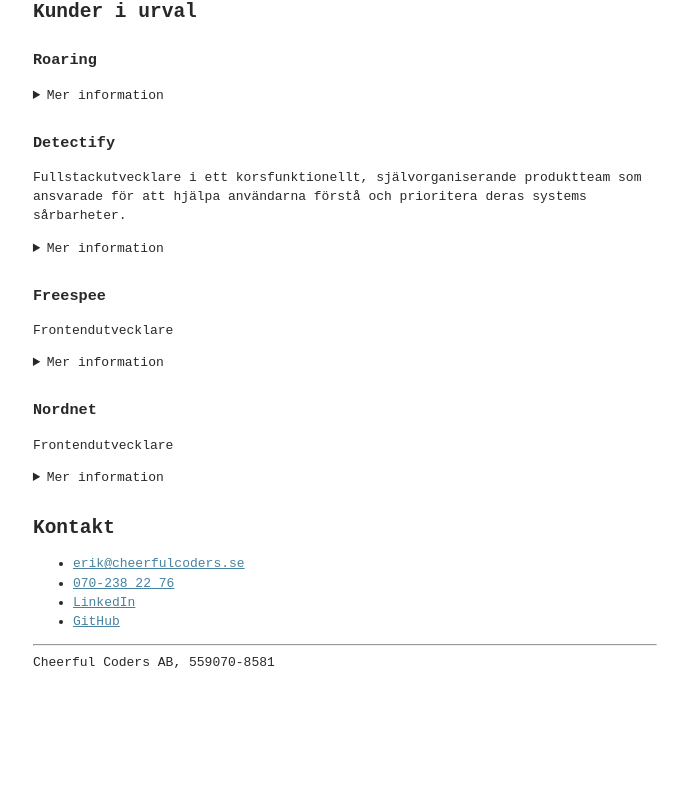
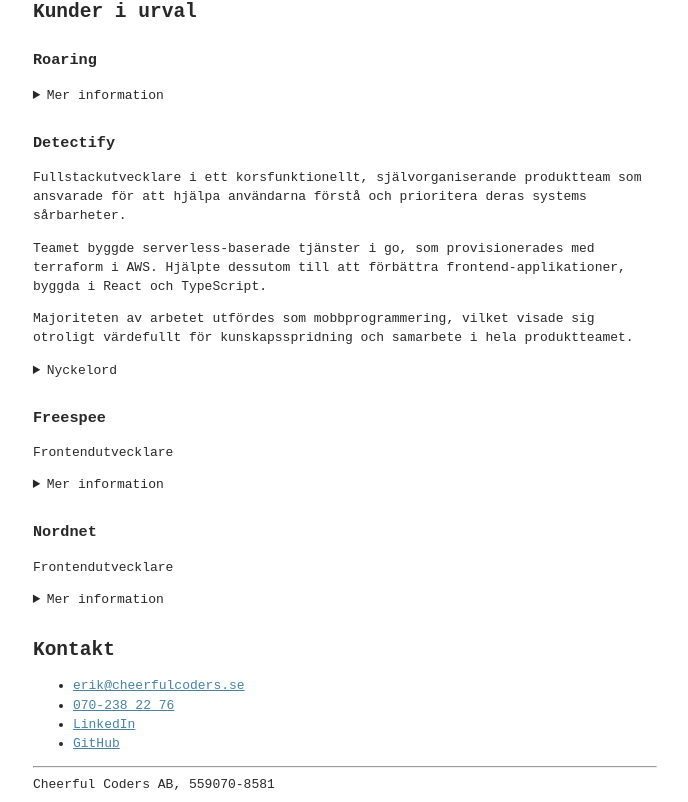
Before and after one commit to gish/cheerfulcoders-tithon, a plain HTML site: page index.html in a window 1280 px wide. Shown: the part 803-1605 px from the top of the page, without its empty margins (295-983 px from the left). Before the commit the page ends 1483 px from the top, so only its background shows below. Drawn offline with Linux system fonts and the light colour scheme.

Commit message:
expand text

```diff
--- a/index.html
+++ b/index.html
@@ -127,24 +127,26 @@
           produktteam som ansvarade för att hjälpa användarna förstå och
           prioritera deras systems sårbarheter.
         </p>
-        <details>
-          <summary>Mer information</summary>
         <p>
-            Byggde serverless-baserade tjänster i golang, som provisionerades
+          Teamet byggde serverless-baserade tjänster i go, som provisionerades
           med terraform i AWS. Hjälpte dessutom till att förbättra
           frontend-applikationer, byggda i React och TypeScript.
         </p>
         <p>
-            Majoriteten utfördes som mobbprogrammering, vilket visade sig
-            otroligt värdefullt för kunskapsspridning och samarbete i hela
+          Majoriteten av arbetet utfördes som mobbprogrammering, vilket visade
+          sig otroligt värdefullt för kunskapsspridning och samarbete i hela
           produktteamet.
         </p>
+        <details>
+          <summary>Nyckelord</summary>
           <ul>
             <li>Mobprogrammering</li>
-            <li>golang</li>
+            <li>go</li>
             <li>TypeScript</li>
             <li>AWS Lambda, SQS, SNS</li>
             <li>Terraform</li>
+            <li>React</li>
+            <li>node.js</li>
           </ul>
         </details>
       </article>
```
Lines whose indentation alone changed are shown as unchanged.
